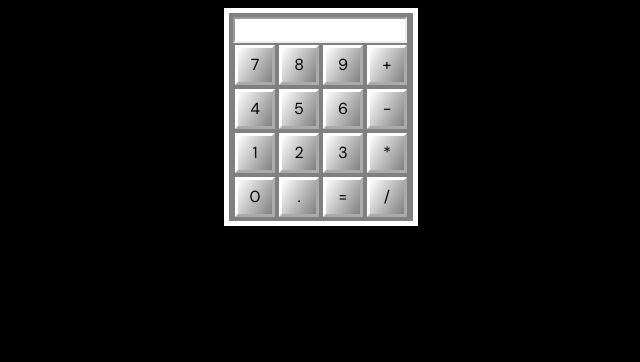
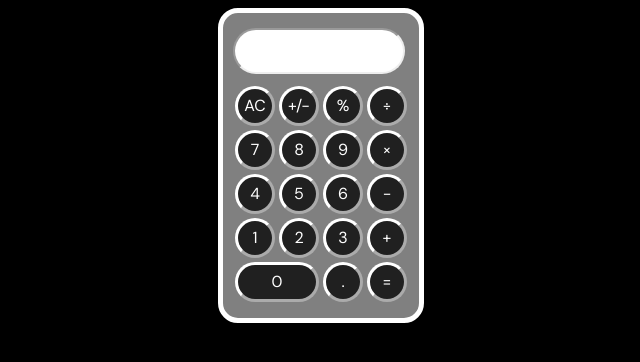
Before and after one commit to imjoseestrada/Calculadora, a plain HTML site: page calculadora.html in a window 1280 px wide. Shown: the whole page, without its empty margins (319-959 px from the left). Drawn offline with Linux system fonts and the light colour scheme.

Commit message:
Personalización
Se ajustan detalles de diseño

```diff
--- a/calculadora.css
+++ b/calculadora.css
@@ -7,37 +7,50 @@ body {
 
 #contenedor {
     max-width: 176px;
-    height: 200px;
+    height: 275px;
     margin: auto;
     background-color: gray;
     border: 5px solid white;
-    padding: 4px;
+    padding: 15px 10px;
+    border-radius: 20px;
 }
 
 #pantalla {
-    width: 168px;
-    height: 20px;
-    padding: 1px;
+    width: 158px;
+    height: 40px;
+    padding: 1px 5px 1px 5px;
     border: 2px;
+    border-radius: 25px;
     border-style: inset;
     font-family: 'DM Sans', sans-serif;
+    text-align: right;
+    font-size: 30px;
+    margin-bottom: 10px;
 }
 
-.boton {
+.boton, .boton0 {
     width: 34px;
     text-align: center;
+    color: white;
     line-height: 34px;
     border: 3px solid white;
+    border-radius: 50%;
     border-style: outset;
     float: left;
     margin: 2px;
-    background-image: linear-gradient(120deg, white, gray);
+    background: rgba(0, 0, 0, 75%);
 }
 
-.boton::selection{
+.boton0 {
+    width: 78px;
+    border-radius: 25px;
+}
+
+.boton::selection, .boton0::selection{
     background: rgba(1, 1, 1, 0%);
 }
 
-.boton:active {
+.boton:active, .boton0:active {
     border-style: inset;
+    background-color: rgba(0, 0, 0, 50%);
 }
--- a/calculadora.html
+++ b/calculadora.html
@@ -11,10 +11,15 @@
     <div id="contenedor">
         <form action="" name="frmCalc">
             <input type="text" name="pantalla" id="pantalla">
+            <div class="boton" name="ac" onclick="limpiar()">AC</div>
+            <div class="boton" onclick="formarExpresion('8')">+/-</div>
+            <div class="boton" onclick="formarExpresion('9')">%</div>
+            <div class="boton" onclick="formarExpresion('/')">÷</div>
+
             <div class="boton" onclick="formarExpresion('7')">7</div>
             <div class="boton" onclick="formarExpresion('8')">8</div>
             <div class="boton" onclick="formarExpresion('9')">9</div>
-            <div class="boton" onclick="formarExpresion('+')">+</div>
+            <div class="boton" onclick="formarExpresion('*')">×</div>
 
             <div class="boton" onclick="formarExpresion('4')">4</div>
             <div class="boton" onclick="formarExpresion('5')">5</div>
@@ -24,12 +29,11 @@
             <div class="boton" onclick="formarExpresion('1')">1</div>
             <div class="boton" onclick="formarExpresion('2')">2</div>
             <div class="boton" onclick="formarExpresion('3')">3</div>
-            <div class="boton" onclick="formarExpresion('*')">*</div>
+            <div class="boton" onclick="formarExpresion('+')">+</div>
 
-            <div class="boton" onclick="formarExpresion('0')">0</div>
+            <div class="boton0" onclick="formarExpresion('0')">0</div>
             <div class="boton" onclick="formarExpresion('.')">.</div>
             <div class="boton" onclick="calcular()">=</div>
-            <div class="boton" onclick="formarExpresion('/')">/</div>
         </form>
     </div>
 </body>
--- a/calculadora.js
+++ b/calculadora.js
@@ -6,5 +6,9 @@ function formarExpresion(char){
 
 function calcular(){
     var resultado = eval(document.frmCalc.pantalla.value);
-    document.frmCalc.pantalla.value = resultado;
+    document.frmCalc.pantalla.value = Math.fround(resultado);
 }
+
+function limpiar(){
+    document.frmCalc.pantalla.value = null;
+}
```
